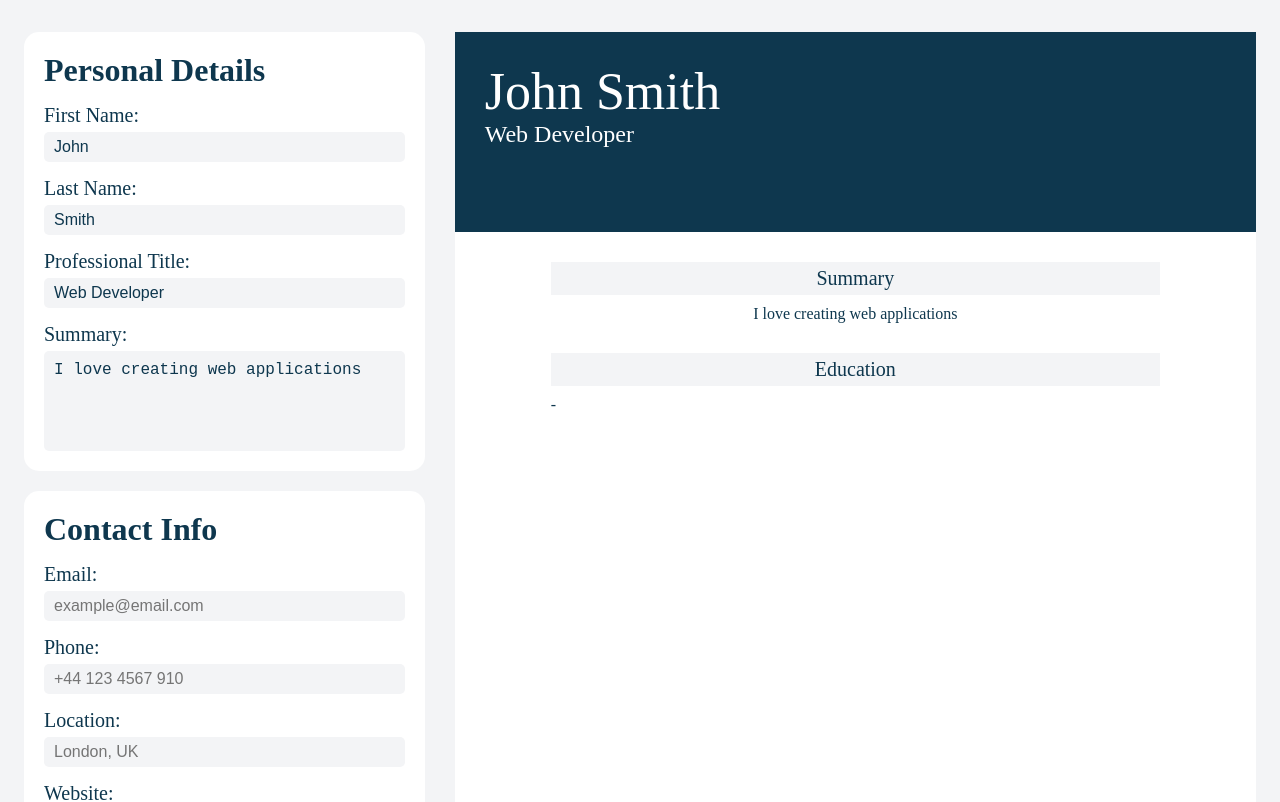
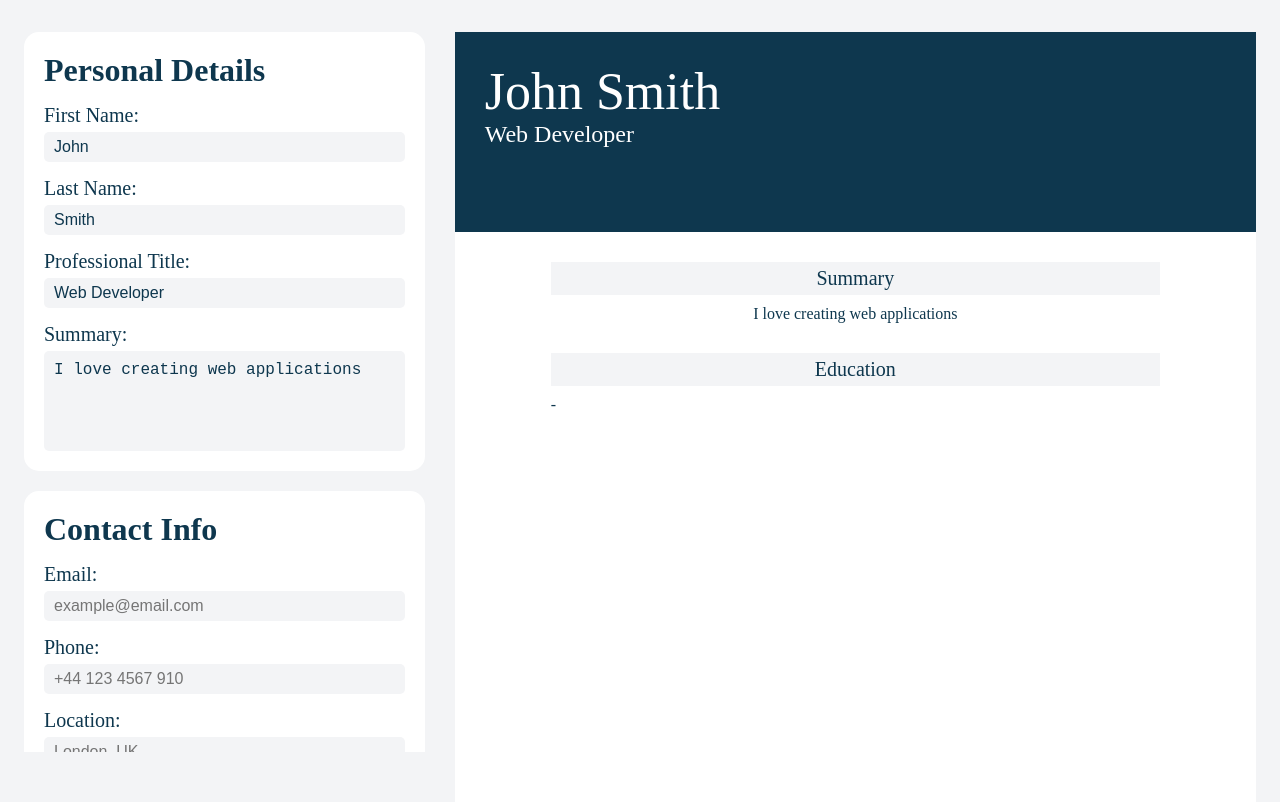
Before and after one commit to Stjepan1999/cv-builder, a React (Vite) app: page / in a window 1280 px wide. Shown: the top 802 px of the page. Built offline with nearby package versions, Linux system fonts and the light colour scheme.

Commit message:
Add sticky position to resume

```diff
--- a/src/style.css
+++ b/src/style.css
@@ -30,6 +30,8 @@ body {
   display: flex;
   flex-direction: column;
   gap: 20px;
+  height: 90vh;
+  overflow-y: auto;
 }
 
 .section-container {
@@ -114,6 +116,8 @@ body {
   width: 100%;
   height: 900px;
   background-color: var(--white);
+  position: sticky;
+  top: 0;
 }
 
 .resume-info-section {
@@ -179,5 +183,7 @@ body {
   }
   .forms-container {
     width: 100%;
+    overflow: hidden;
+    height: auto;
   }
 }
```
